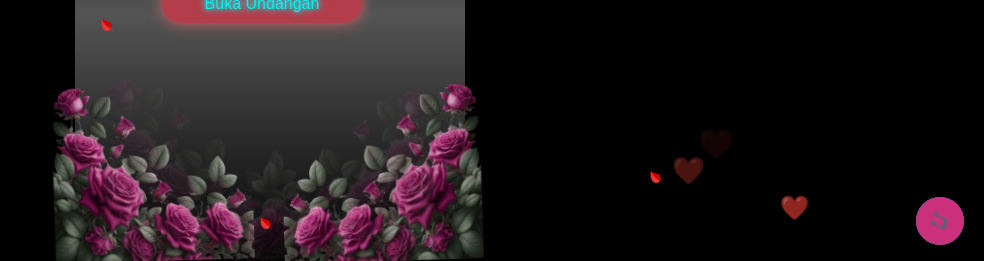
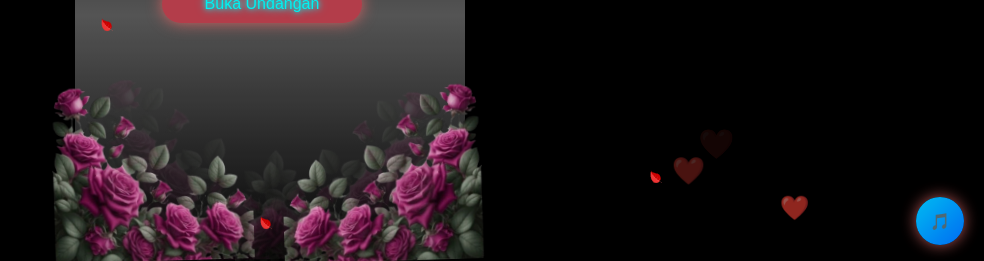
Before and after one commit to omdery22-NHD/Undangan-Digital, a plain HTML site: page index.html in a window 1280 px wide. Shown: the part 535-796 px from the top of the page, without its empty margins (296-1280 px from the left). Drawn offline with nearby package versions, Linux system fonts and the light colour scheme; animation ran at ten frames a second; a web font is replaced by a local one.

Commit message:
Update Undangan.css

```diff
--- a/Undangan.css
+++ b/Undangan.css
@@ -1386,7 +1386,7 @@ animation: goyangBunga 8s ease-in-out infinite;
 }
 
 
-.disk {
+#music-toggle  {
   position: fixed;
   bottom: 20px;
   right: 20px;
@@ -1400,7 +1400,7 @@ animation: goyangBunga 8s ease-in-out infinite;
   overflow: hidden;
 }
 
-.disk #music-toggle {
+#music-toggle .disk {
   width: 100%;
   height: 100%;
   background-image: url('icon-play.png');
```
